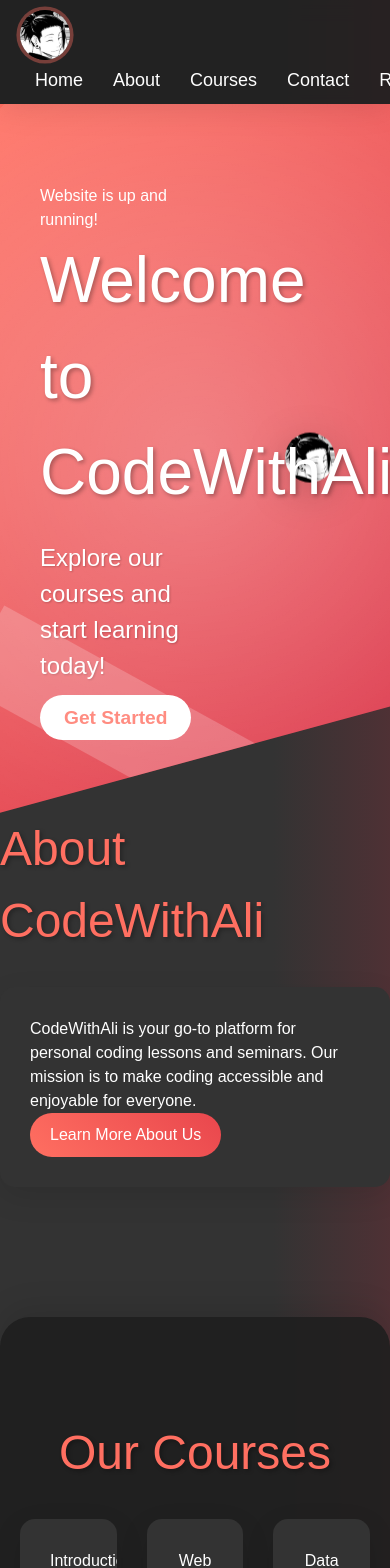
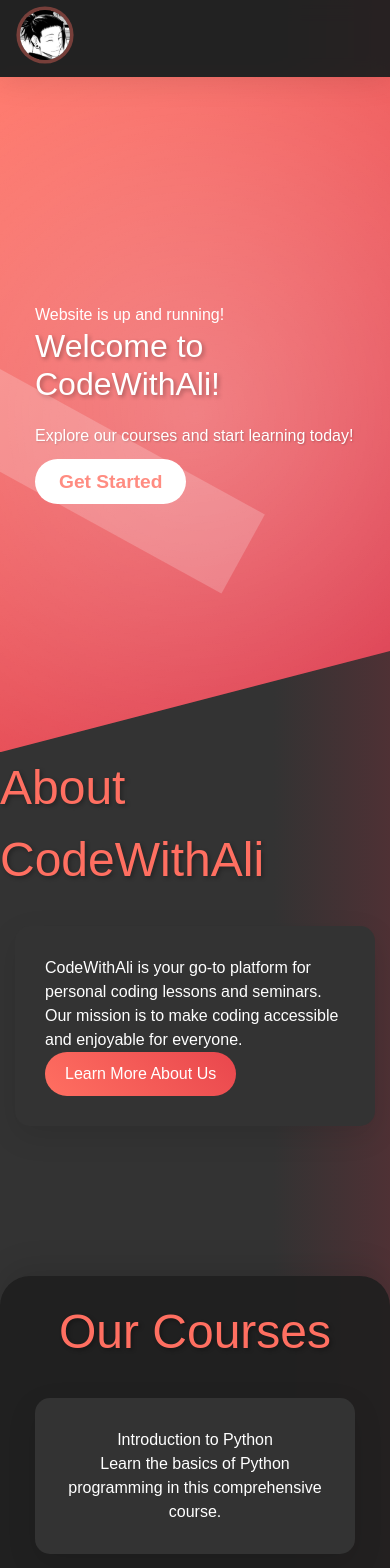
Before and after one commit to CodeWithAli-Co/CodeWithAli, a Next.js app: page / in a window 390 px wide. Shown: the top 1568 px of the page. Built offline with nearby package versions, Linux system fonts and the light colour scheme.

Commit message:
@media designing for 400pixels changing every aspect of margining, padding

```diff
--- a/src/app/globals.css
+++ b/src/app/globals.css
@@ -431,42 +431,136 @@ h2 {
   /* Adjust this color as needed */
 }
 
-/* Responsive design for smaller screens */
+/* Tablet and smaller screens */
 @media (max-width: 768px) {
   .contact-form {
     max-width: 90%;
+    margin: 0 auto;
+  }
+
+  footer {
+    padding: 20px 0;
+    margin-top: 40px;
   }
 }
 
-footer {
-  background: var(--background-light);
-  color: var(--text-color);
-  text-align: center;
-  padding: 30px 0;
-  margin-top: 60px;
-  position: relative;
-  overflow: hidden;
-}
-
-footer::before {
-  content: '';
-  position: absolute;
-  top: -50%;
-  left: -50%;
-  width: 200%;
-  height: 200%;
-  background: radial-gradient(circle, rgba(255, 255, 255, 0.1) 0%, rgba(255, 255, 255, 0) 70%);
-  animation: footerShimmer 15s linear infinite;
-}
-
-@keyframes footerShimmer {
-  0% {
-    transform: rotate(0deg);
+/* Mobile screens */
+@media (max-width: 400px) {
+  body {
+    width: 100%;
+    min-height: 100vh;
+    overflow-x: hidden;
+  }
+  .hero {
+    width: 100%;
+    min-height: 80vh; /* Increase the height */
+    padding: 60px 20px; /* Increase padding top/bottom */
+    display: flex;
+    flex-direction: column;
+    justify-content: center;
+    gap: 30px; /* Add space between elements */
+    box-sizing: border-box;
+  }
+  .hero-text h1 {
+    font-size: 2.5rem; /* Slightly larger font */
+    line-height: 1.2;
+    margin-bottom: 20px;
   }
 
-  100% {
-    transform: rotate(360deg);
+  .hero-text{
+    max-width: 500px;
+  }
+
+  .courses {
+    max-width: 100%;
+    margin: 0 auto;
+    margin-bottom: 50px;
+    padding: 20px;
+    height: auto;
+  }
+
+  .course-card {
+    height: auto;
+    min-height: 130px;
+    margin-bottom: 20px;
+  }
+
+  .course-grid,
+  .review-grid,
+  .faq-grid,
+  .about-grid {
+    width: 100%;
+    max-width: 100%;
+    height: auto;
+    display: flex;
+    flex-direction: column;
+    gap: 20px;
+    padding: 0 15px;
+  }
+
+  .contact {
+    width: 100%;
+    padding: 30px 15px;
+    margin-bottom: 30px;
+
+  }
+
+
+  .form-group {
+    width: 80%;
+    margin-bottom: 15px;
+    margin: 0 auto 15px auto;
+    display: flex;
+    flex-direction: column;
+    align-items: center;
+
+  }
+  .form-group label{
+    width: 900px;
+    text-align: center;
+    margin-bottom: 10px;
+  }
+
+  .form-group input,
+  .form-group textarea {
+    width: 100%;
+    max-width: 300px;
+    font-size: 14px;
+    padding: 10px;
+    margin: 0 auto;
+  }
+
+  .container {
+    width: 100%;
+    padding: 0 15px;
+    display: flex;
+    flex-direction: column;
+    align-items: center;
+  }
+
+  .hero-text {
+    padding: 0 15px;
+  }
+
+  .hero-text h1 {
+    font-size: 2rem;
+  }
+
+  .hero-text p {
+    font-size: 1rem;
+  }
+
+  .nav-links {
+    display: none; /* Consider adding a mobile menu button */
+  }
+
+  footer {
+    padding: 20px 15px;
+    margin-top: 30px;
+  }
+
+  footer::before {
+    width: 150%;
+    height: 150%;
   }
 }
-
-/* ... (rest of the CSS remains the same) ... */
--- a/src/app/page.tsx
+++ b/src/app/page.tsx
@@ -30,7 +30,7 @@ export default function Home() {
         </div>
         <div className="hero-image">
           {/* <img src="{{ url_for('static', filename='alipic.png') }}" alt="Hero Image"> */}
-          <Image src={alipic} alt="Hero Image" className="logo" />
+          {/* <Image src={alipic} alt="Hero Image" className="logo" /> */}
         </div>
       </section>
       <section className="about" id="about">
```
